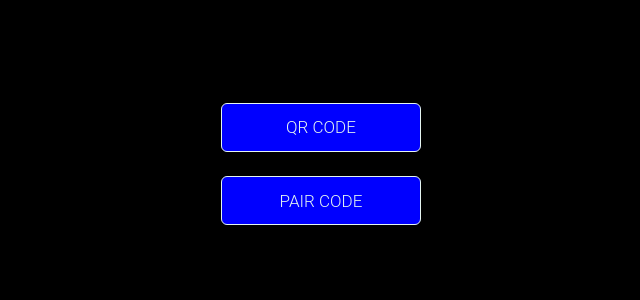
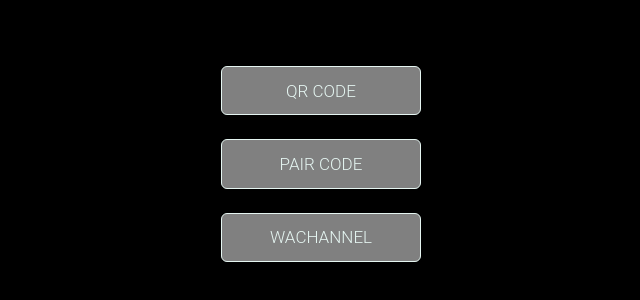
Before and after one commit to IBRAHIM-TECH-AI/Astar, a website: page main.html in a window 1280 px wide. Shown: the part 224-524 px from the top of the page, without its empty margins (319-959 px from the left). Drawn offline with Linux system fonts and the light colour scheme.

Commit message:
Update main.html

```diff
--- a/main.html
+++ b/main.html
@@ -20,7 +20,7 @@
       --color2: rgb(0, 0, 0);
       width: 200px;
       padding: 0.8em 1.75em;
-      background-color: blue;
+      background-color: Grey;
       border-radius: 6px;
       border: .3px solid var(--color);
       transition: .5s;
@@ -78,6 +78,8 @@
 
   <button onclick="window.open(`/qr`)" class="btn">qr code</button>
   <button onclick="window.open(`/pair`)" class="btn">pair code</button>
+  <button onclick="window.open(`https://whatsapp.com/channel/0029VaPGt3QEwEjpBXT4Rv0z`)" class="btn">Wachannel</button>
+
 
 
 </body>
```
